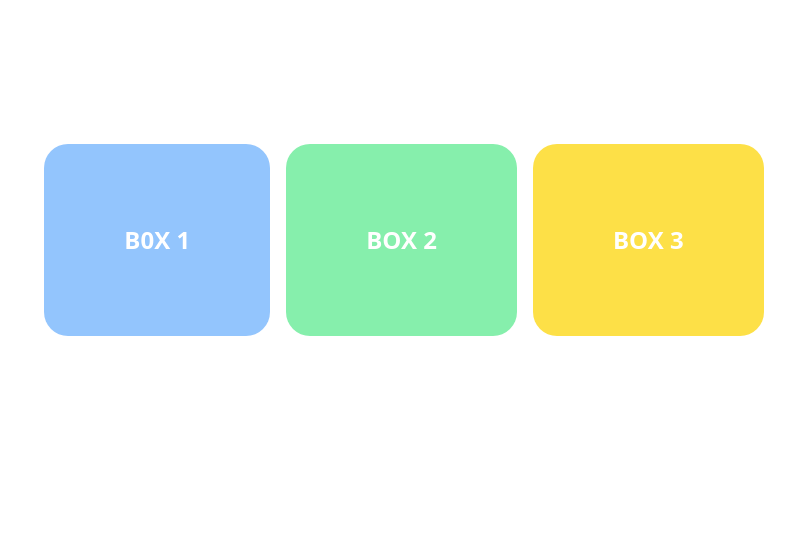
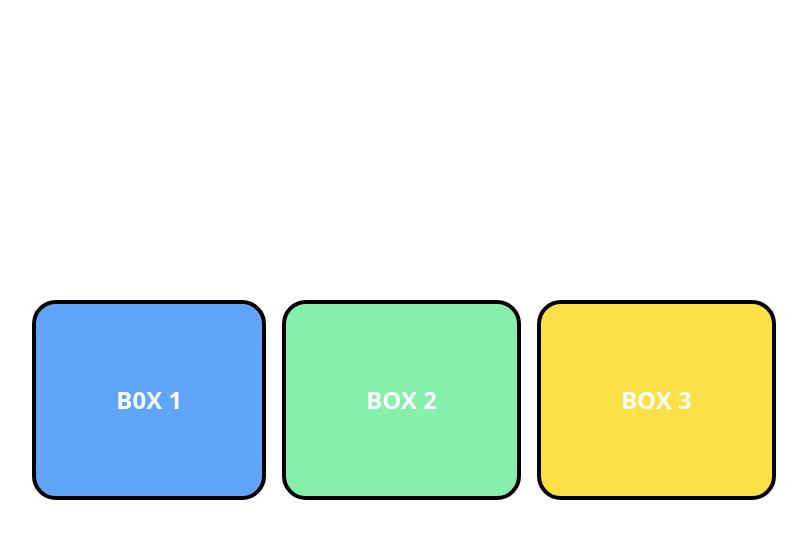
Before and after one commit to pipe-justpipe/Tailwind-Responsive-boxes, a website: page index.html in a window 1280 px wide. Shown: the whole page, without its empty margins (236-1043 px from the left). Drawn offline with Linux system fonts and the light colour scheme.

Commit message:
progress commit

```diff
--- a/index.html
+++ b/index.html
@@ -12,10 +12,10 @@
         <div class="bg-gray-950 text-white text-2xl rounded-2xl p-40">2</div>
         <div class="bg-yellow-500 text-white text-2xl rounded-2xl p-40">1</div>
     </div> -->
-    <div class="flex flex-col justify-center mt-24 sm:flex-row my-36">
-        <div class="bg-blue-300 text-2xl rounded-3xl text-white font-bold p-20 mb-4 md:mb-0 md:mr-4">B0X 1</div>
-        <div class="bg-green-300 text-2xl rounded-3xl text-white font-bold p-20 mb-4 md:mb-0 md:mr-4">BOX 2</div>
-        <div class="bg-yellow-300 text-2xl rounded-3xl text-white font-bold p-20">BOX 3</div>
+    <div class="flex flex-col justify-center h-screen items-center  sm:flex-row ">
+        <div class="bg-blue-400 hover:bg-blue-800 border-4 border-black text-2xl hover:p-32  rounded-3xl text-white font-bold p-20 mb-4 md:mb-0 md:mr-4">B0X 1</div>
+        <div class="bg-green-300 hover:bg-green-800 text-2xl border-4 border-black hover:p-32 rounded-3xl text-white font-bold p-20 mb-4 md:mb-0 md:mr-4">BOX 2</div>
+        <div class="bg-yellow-300 hover:bg-yellow-800 text-2xl border-4 border-black hover:p-32 rounded-3xl text-white font-bold p-20">BOX 3</div>
     </div>
 </body>
 </html>
--- a/tailwind.config.js
+++ b/tailwind.config.js
@@ -1,6 +1,6 @@
 /** @type {import('tailwindcss').Config} */
 module.exports = {
-  content: ["./dist/*.{html,js}"],
+  content: ["./*.{html,js}"],
   theme: {
     extend: {},
   },
```
Also changed, not shown: dist/output.css.
